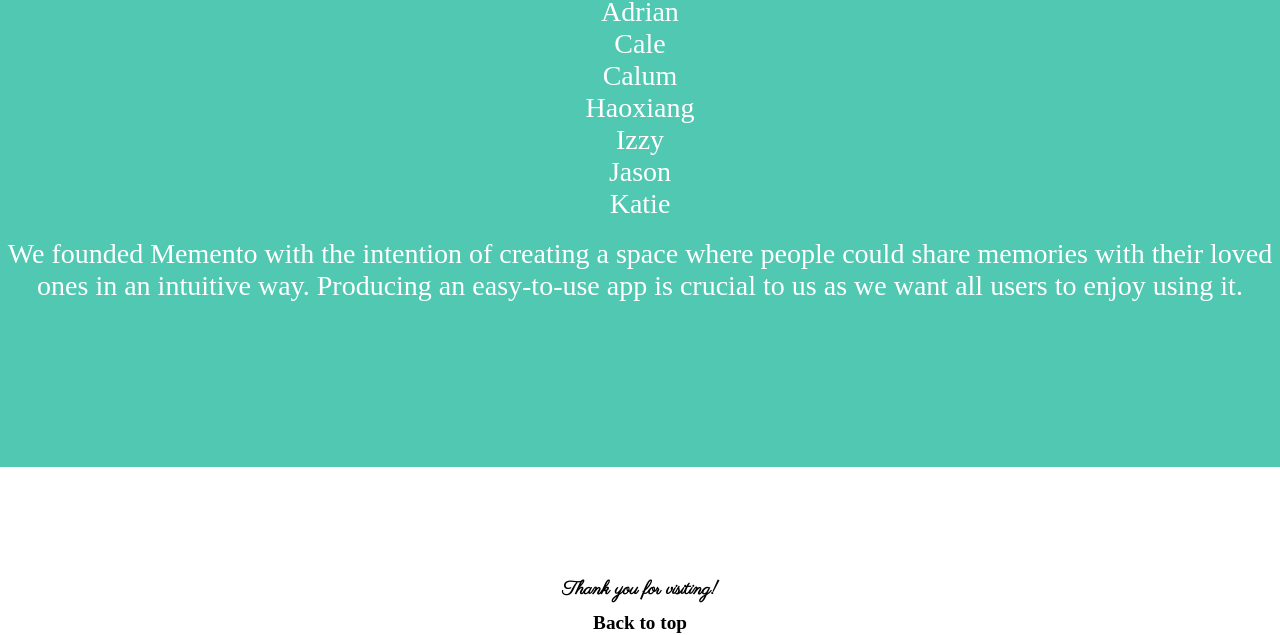
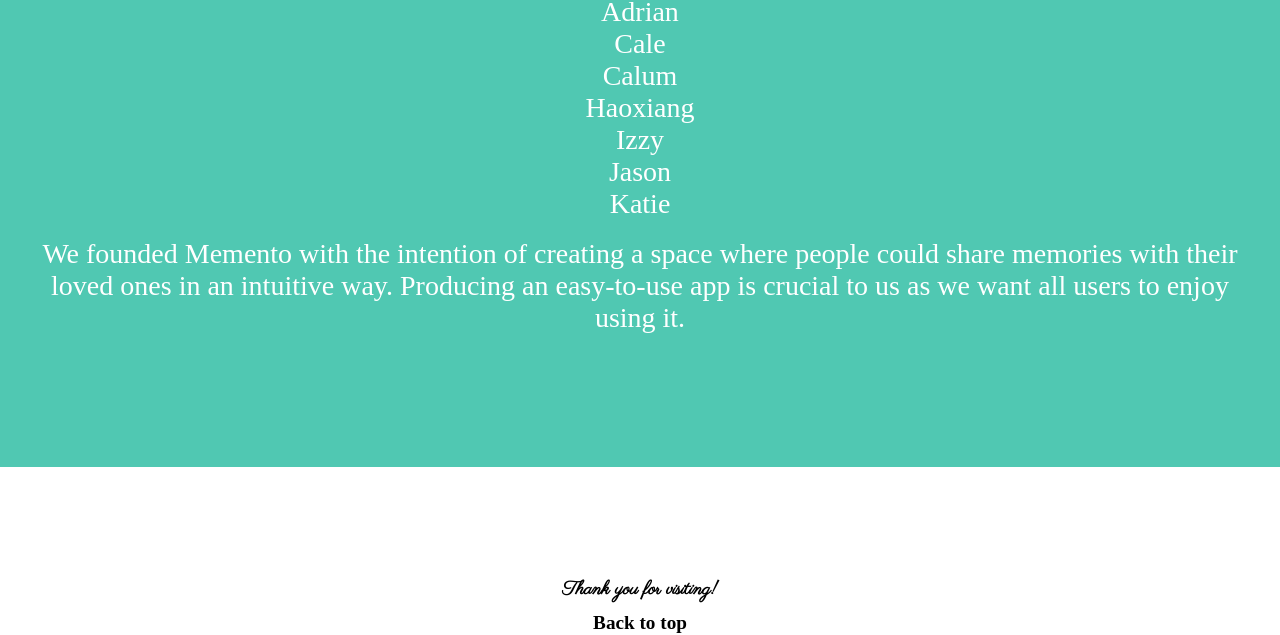
Before and after one commit to katiemca/Memento, a plain HTML site: page index.html in a window 1280 px wide. Shown: the part 1393-2028 px from the top of the page. Drawn offline with Linux system fonts and the light colour scheme; a web font is replaced by a local one.

Commit message:
Update index.html

```diff
--- a/index.html
+++ b/index.html
@@ -111,7 +111,7 @@
           <p>Jason</p>
           <p>Katie</p>
           <br>
-          <p style="padding-left: 5px; padding-right: 5px;">We founded Memento with the intention of creating a space where people could share memories with their loved ones in an intuitive way.
+          <p style="padding-left: 20px; padding-right: 20px;">We founded Memento with the intention of creating a space where people could share memories with their loved ones in an intuitive way.
              Producing an easy-to-use app is crucial to us as we want all users to enjoy using it.
           </p>
         </div>
```
